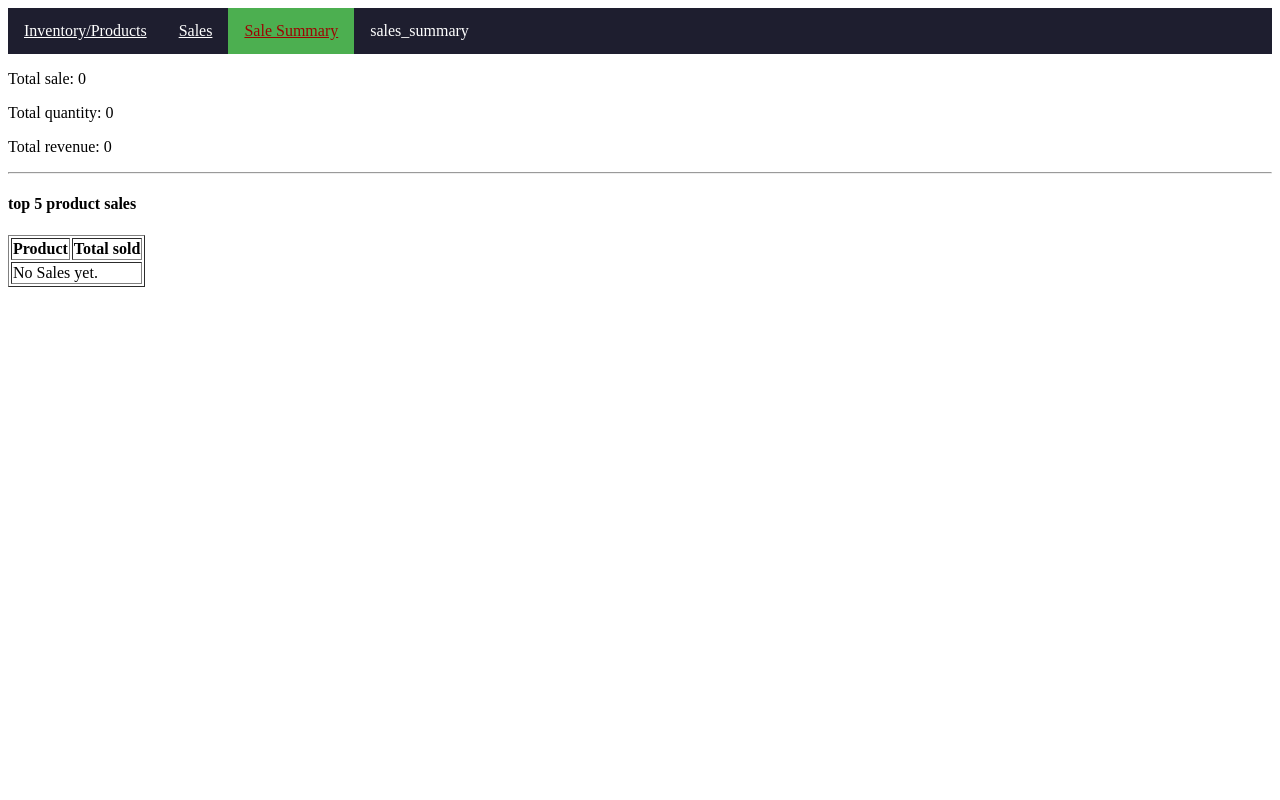
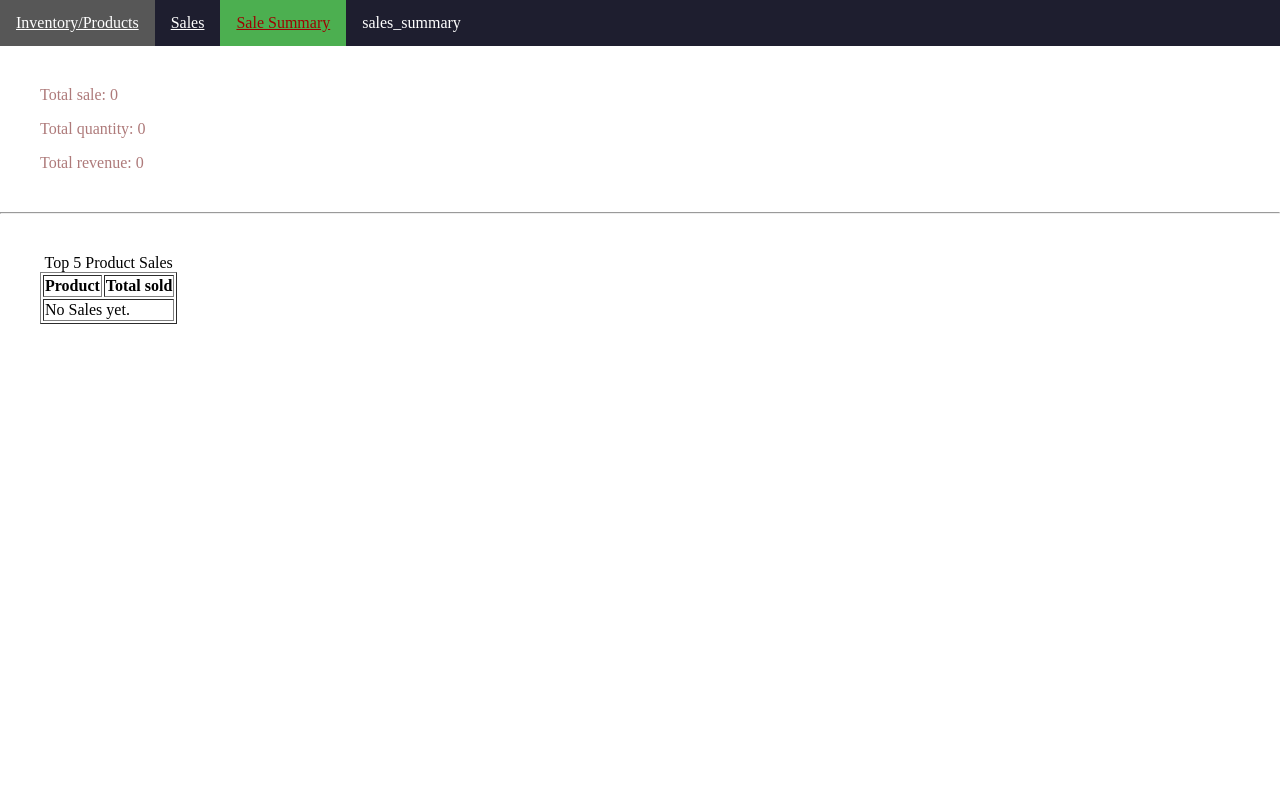
Before and after one commit to mkkotlin/MiniM, a Django app: page /reports/summary/ in a window 1280 px wide. Run offline with Django 5.2, Linux system fonts and the light colour scheme; data that the repository does not hold is empty.

Commit message:
styles: ui tweaks

```diff
--- /dev/null
+++ b/MiniMart/reports/static/reports/css/summary.css
@@ -0,0 +1,11 @@
+body{
+    margin: 0px;
+    padding: 0px;
+}
+table {
+    margin: 40px;
+}
+.summary {
+    margin: 40px;
+    color: #ae7a7a;
+}
--- a/MiniMart/reports/templates/reports/summary.html
+++ b/MiniMart/reports/templates/reports/summary.html
@@ -5,9 +5,12 @@
 <head>
     <meta charset="UTF-8">
     <meta name="viewport" content="width=device-width, initial-scale=1.0">
+    <link rel="stylesheet" type="text/css" href="{% static 'reports/css/summary.css' %}?v = {{ context.v }}">
+
     <title>Summary {{context.v}}</title>
 </head>
 <body>
+    <div class="summary">
         <p>
             Total sale: {{ context.total_sales }}
         </p>
@@ -17,9 +20,11 @@
         <p>
             Total revenue: {{ context.total_revenue }}
         </p>
+    </div>
     <hr>
-    <h4>top 5 product sales</h4>
+
     <table border="1">
+        <caption>Top 5 Product Sales</caption>
         <thead>
             <tr>
                 <th>Product</th>
```
Lines whose indentation alone changed are shown as unchanged.
